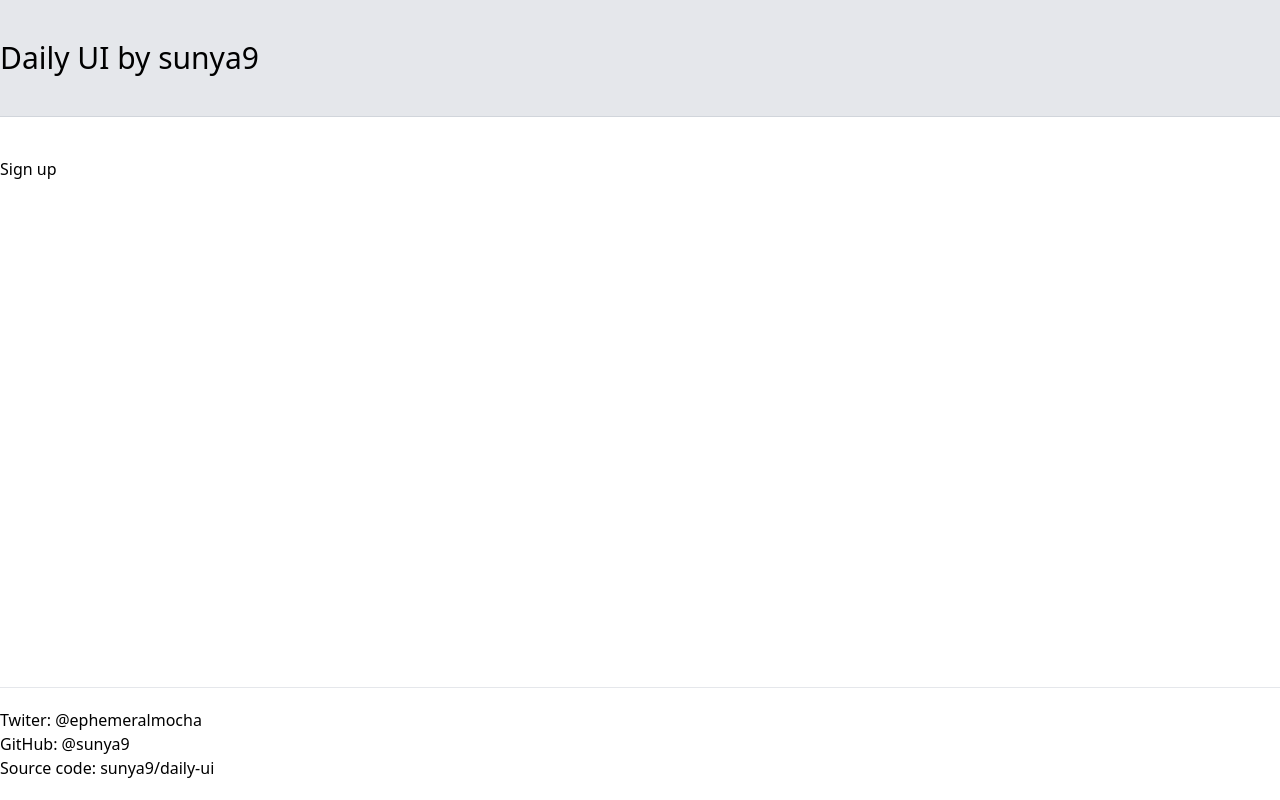
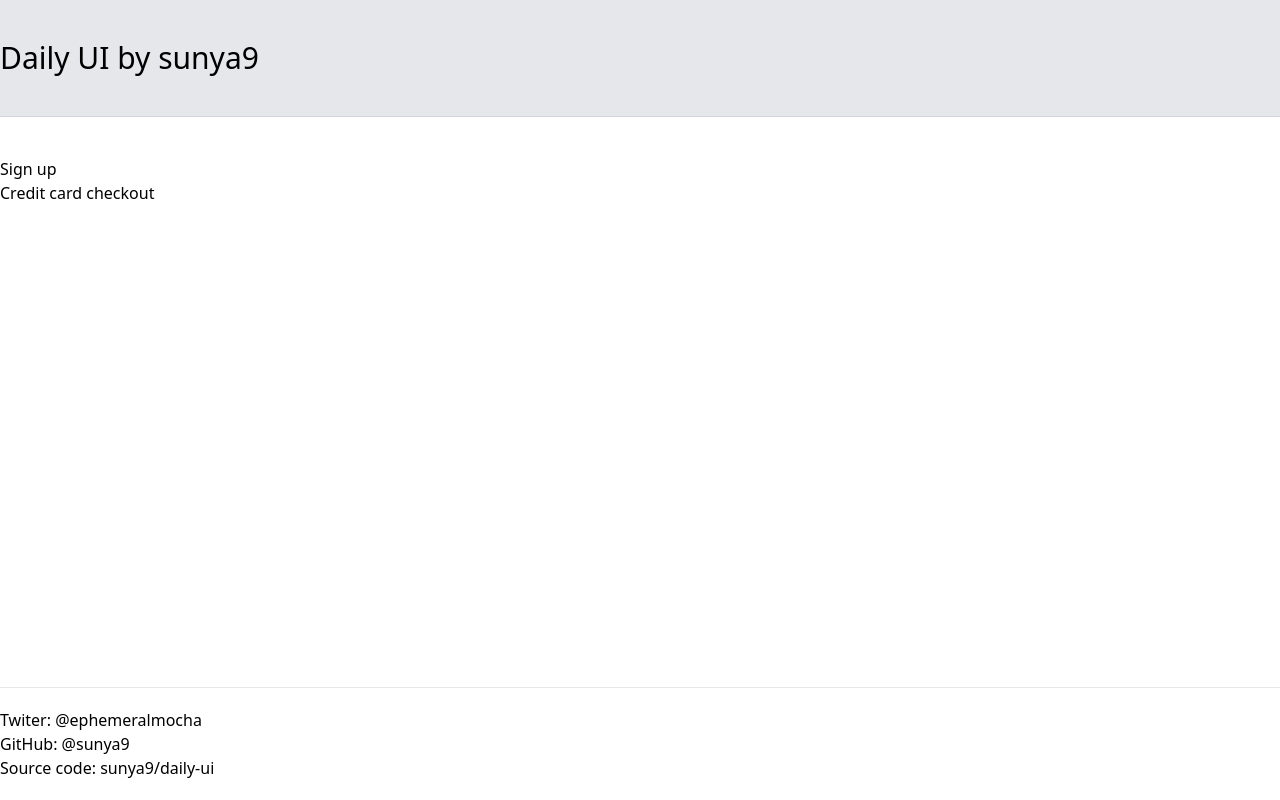
Before and after one commit to sunya9/daily-ui, a Next.js app: page / in a window 1280 px wide. Built offline with nearby package versions, Linux system fonts and the light colour scheme; what @tailwindcss/typography would draw is missing.

Commit message:
feat: add links to list

```diff
--- a/src/pages/index.tsx
+++ b/src/pages/index.tsx
@@ -1,14 +1,20 @@
 import Link from "next/link";
 import Head from "next/head";
+import { GetStaticProps } from "next";
+import { promises as fs } from "fs";
+import * as path from "path";
 
 interface LinkInfo {
   title: string;
-  path: string;
+  filenameWithoutExt: string;
 }
-const linkList: LinkInfo[] = [{ title: "Sign up", path: "1-sign-up" }];
 const title = "Daily UI by sunya9";
 
-const Index = () => {
+interface Props {
+  linkInfoList: LinkInfo[];
+}
+
+const Index = (props: Props) => {
   return (
     <div className="">
       <div className="flex flex-col h-screen">
@@ -23,9 +29,11 @@ const Index = () => {
         <div className="prose max-w-none flex-1">
           <main className="mx-3 lg:mx-auto container py-10">
             <ol>
-              {linkList.map((link) => (
-                <li key={link.path}>
-                  <Link href={`/ui/${link.path}`}>{link.title}</Link>
+              {props.linkInfoList.map((link) => (
+                <li key={link.filenameWithoutExt}>
+                  <Link href={`/ui/${link.filenameWithoutExt}`}>
+                    {link.title}
+                  </Link>
                 </li>
               ))}
             </ol>
@@ -53,4 +61,57 @@ const Index = () => {
   );
 };
 
+interface FileInfo {
+  index: number;
+  filenameWithExt: string;
+}
+
+const getConfig = () => ({
+  uiDir: path.resolve(process.cwd(), "src", "pages", "ui"),
+});
+
+export const getStaticProps: GetStaticProps<Props> = async () => {
+  return fs
+    .readdir(getConfig().uiDir)
+    .then(createFileInfoListFromFilenameList)
+    .then((linkInfoList) => ({
+      props: {
+        linkInfoList,
+      },
+    }));
+};
+
+const createFileInfoListFromFilenameList = (filenames: string[]) =>
+  Promise.all(
+    filenames
+      .reduce<FileInfo[]>((memo: FileInfo[], filename: string) => {
+        const res = parseFilename(filename);
+        return res ? memo.concat(res) : memo;
+      }, [])
+      .sort((a, b) => a.index - b.index)
+      .map(createLinkInfoFromFileInfo)
+  );
+
+const filenameRegexp = /^((\d+)-.+)\.tsx$/;
+
+const parseFilename = (filename: string): FileInfo | null => {
+  const res = filename.match(filenameRegexp);
+  if (!res) return null;
+  const [, filenameWithExt, index] = res;
+  return { index: +index, filenameWithExt };
+};
+
+const titleRegexp = /<title>\s*\d+\.\s(.+)<\/title>/m;
+
+const createLinkInfoFromFileInfo = (fileInfo: FileInfo): Promise<LinkInfo> =>
+  fs
+    .readFile(
+      path.join(getConfig().uiDir, `${fileInfo.filenameWithExt}.tsx`),
+      "utf-8"
+    )
+    .then((body) => {
+      const title = body.match(titleRegexp)?.[1].trim() || "";
+      return { title, filenameWithoutExt: fileInfo.filenameWithExt };
+    });
+
 export default Index;
```
